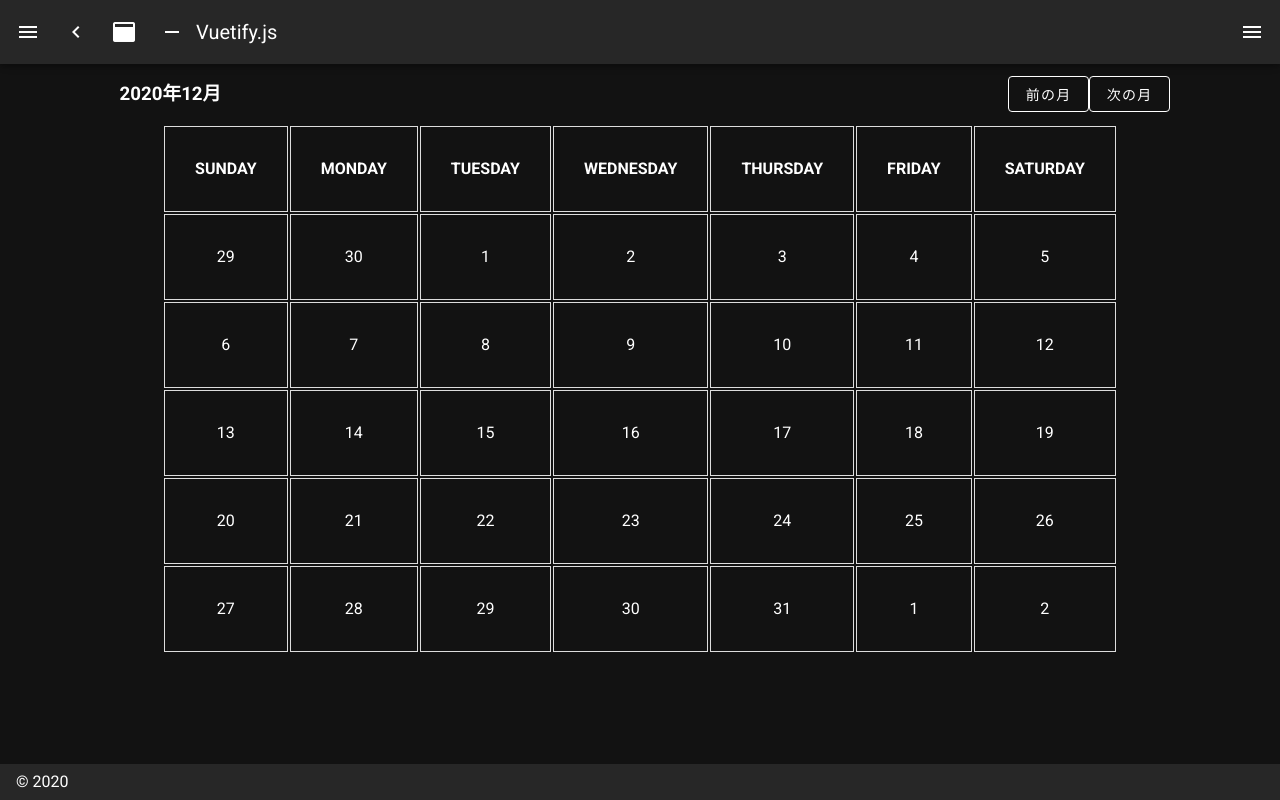
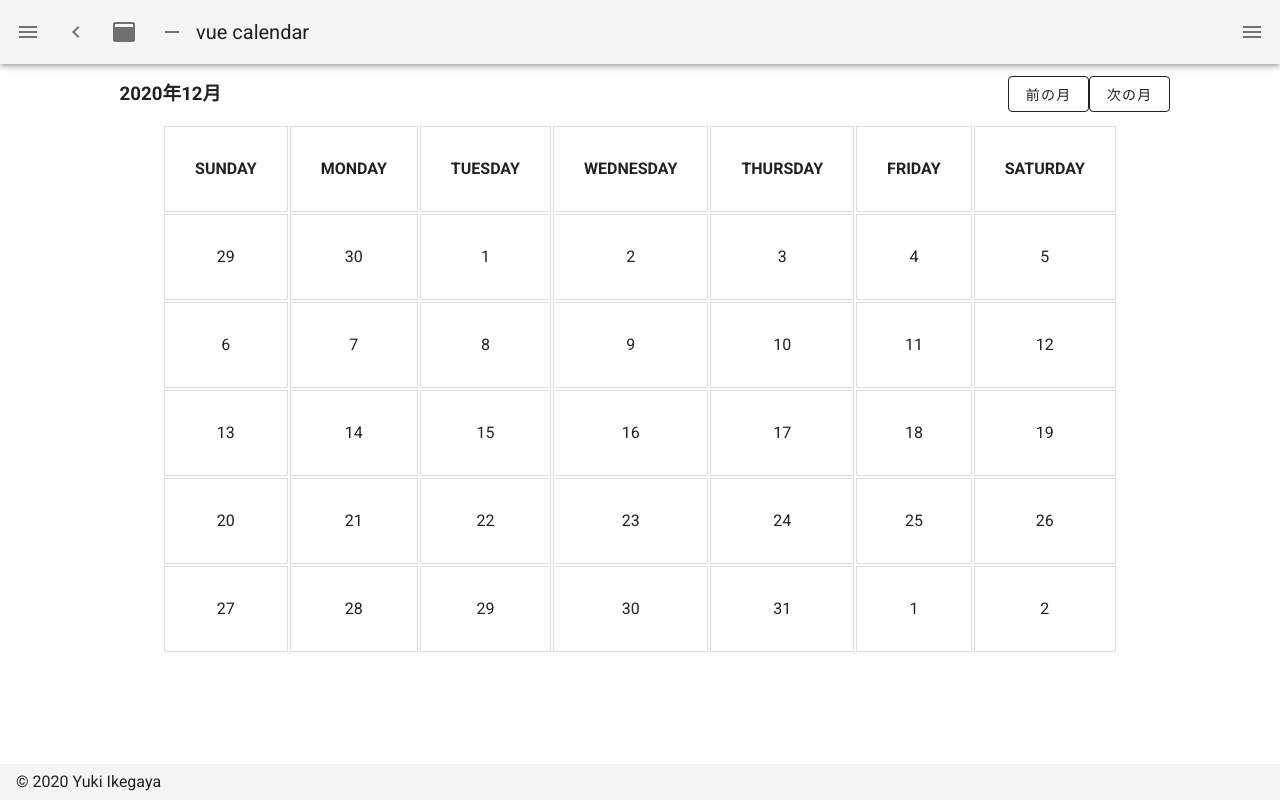
Before and after one commit to ikeyu0806/vue-calendar, a Nuxt app: page / in a window 1280 px wide. Built offline with nearby package versions, Linux system fonts and the light colour scheme.

Commit message:
change thema color

```diff
--- a/layouts/default.vue
+++ b/layouts/default.vue
@@ -1,5 +1,5 @@
 <template>
-  <v-app dark>
+  <v-app>
     <v-navigation-drawer
       v-model="drawer"
       :mini-variant="miniVariant"
@@ -83,7 +83,7 @@
       :absolute="!fixed"
       app
     >
-      <span>&copy; {{ new Date().getFullYear() }}</span>
+      <span>&copy; {{ new Date().getFullYear() }} Yuki Ikegaya</span>
     </v-footer>
   </v-app>
 </template>
@@ -110,7 +110,7 @@ export default {
       miniVariant: false,
       right: true,
       rightDrawer: false,
-      title: 'Vuetify.js'
+      title: 'vue calendar'
     }
   }
 }
--- a/nuxt.config.js
+++ b/nuxt.config.js
@@ -47,7 +47,7 @@ export default {
   vuetify: {
     customVariables: ['~/assets/variables.scss'],
     theme: {
-      dark: true,
+      dark: false,
       themes: {
         dark: {
           primary: colors.blue.darken2,
--- a/pages/index.vue
+++ b/pages/index.vue
@@ -7,8 +7,8 @@
       <v-col></v-col>
       <v-col>
         <div class="month-select">
-          <span @click="prevMonth"><v-btn dark outlined>前の月</v-btn></span>
-          <span @click="nextMonth"><v-btn dark outlined>次の月</v-btn></span>
+          <span @click="prevMonth"><v-btn outlined>前の月</v-btn></span>
+          <span @click="nextMonth"><v-btn outlined>次の月</v-btn></span>
         </div>
       </v-col>
     </v-row>
```
